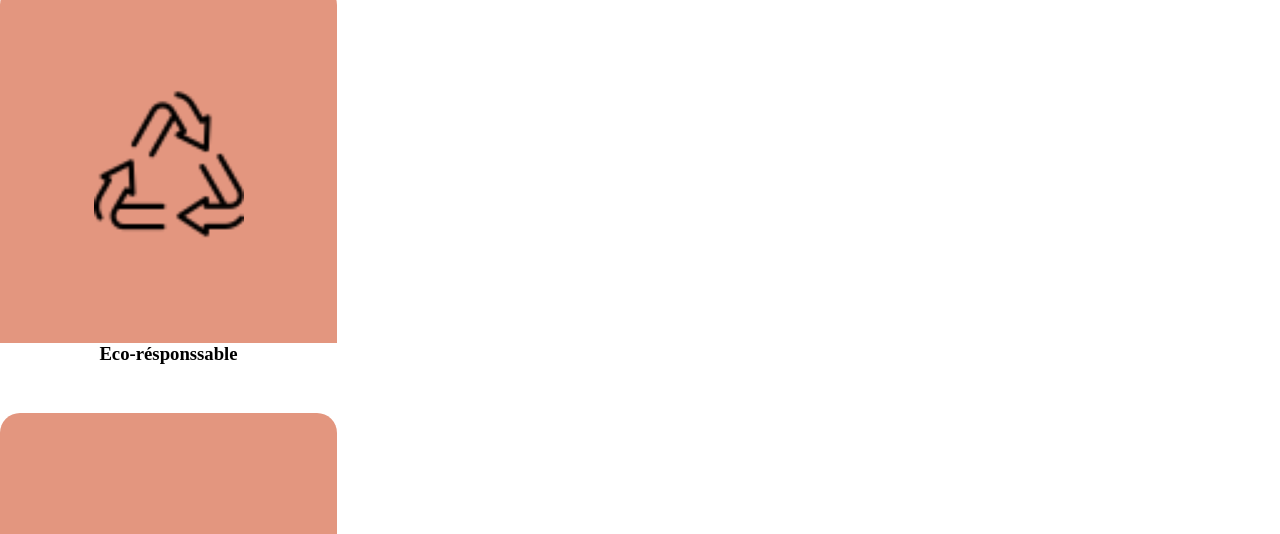
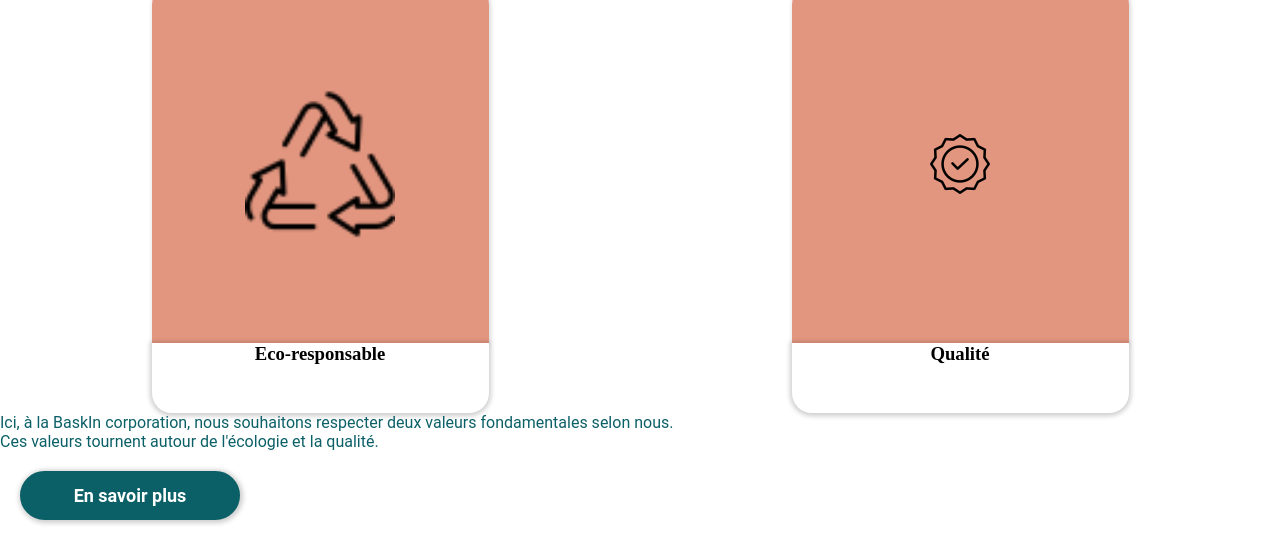
Before and after one commit to Cosmos248/BaskIn, a website built with webpack: page src/index.html in a window 1280 px wide. Shown: the part 123-657 px from the top of the page. Built offline with nearby package versions, Linux system fonts and the light colour scheme; files whose address does not match are found by name.

Commit message:
pour tout casser

```diff
--- a/src/index.html
+++ b/src/index.html
@@ -15,7 +15,7 @@
     </div>
     <div class="e-menu">
       <ul class="e-menu__ul">
-        <li class="e-menu__li"><a  class="e-decoration" href="marque.html">La marque</a></li>
+        <li class="e-menu__li"><a class="e-decoration" href="marque.html">La marque</a></li>
         <li class="e-menu__li"><a class="e-decoration" href="galerie.html">La galerie</a></li>
         <li class="e-menu__li"><a class="e-decoration" href="contact.html">Contact</a></li>
         <li class="e-menu__li"><a class="e-decoration" href="personalisation.html">Ma paire</a></li>
@@ -31,23 +31,26 @@
   <div id="vidéo_acueil">
     <!--Ici mettre la vidéo et le bouton "Je créer ma paire"-->
   </div>
-  <div id="valeurs">
   <H2>Nos valeurs</H2>
-    <div class="e-nosValeur-nosValeur">
-      <div class="valeurHaut">
+  <div>
+    <div class="valeurs">
+      <div class="e-valeur">
+        <div class="e-valeur__haut">
           <img class="e-nosValeur-Img" src="imgs/icons8-recycle-60.png">
         </div>
-      <div class="valeurBas">
-        <h3 class="e-nosValeur-h3">Eco-résponssable</h3>
+        <div class="e-valeur__bas">
+          <h3 class="e-nosValeur-h3">Eco-responsable</h3>
         </div>
       </div>
-    <div class="e-nosValeur-nosValeur">
-      <div class="valeurHaut">
+      <div class="e-valeur">
+        <div class="e-valeur__haut">
           <img src="imgs/icons8-quality-64.png">
         </div>
-      <div class="valeurBas">
+        <div class="e-valeur__bas">
           <h3 class="e-nosValeurs-h3">Qualité</h3>
         </div>
+      </div>
+
     </div>
     <p>Ici, à la BaskIn corporation, nous souhaitons respecter deux valeurs fondamentales selon nous.
       <br />
--- a/src/scss/components/_header.scss
+++ b/src/scss/components/_header.scss
@@ -9,7 +9,7 @@
     border-bottom-left-radius: 30px ;
     border-bottom-right-radius: 30px ;
     display: flex;
-    justify-content: space-around;
+    justify-content: space-between;
     align-items: center;
     margin: auto;
     box-shadow: 1px 1px 5px 2px $colorshadow;
@@ -19,6 +19,7 @@
 .e-logo{
     width: auto;
     display: flex;
+    margin: 0px 35px;
 }
 
 .e-logo__img{
@@ -45,7 +46,8 @@
 .e-menu__li{
     display: flex ;
     flex-direction: row;
-    margin-right: 25px;
+    margin-right: 35px;
     text-decoration: none;
+    align-items: center;
 
 }
--- a/src/scss/elements/nosValeurs.scss
+++ b/src/scss/elements/nosValeurs.scss
@@ -1,12 +1,27 @@
-.valeurHaut{
+
+.valeurs{
+    display: flex;
+    flex-direction: row;
+    justify-content: space-around;
+}
+
+.e-valeur{
+    display: flex;
+    flex-direction: column;
+
+}
+
+.e-valeur__haut{
     height: 358px;
     width: 337px;
     background: $colordarkpink;
     border-top-left-radius: 20px;
     border-top-right-radius:20px ;
     display: flex;
+    flex-direction: column;
     justify-content: center;
     align-items: center;
+    box-shadow: 1px 1px 5px 0px $colorshadow;
 
 }
 
@@ -14,7 +29,7 @@
     height: 150px;
 }
 
-.valeurBas{
+.e-valeur__bas{
     width: 337px;
     height: 70px;
     text-align: center;
@@ -22,4 +37,5 @@
     border-bottom-right-radius: 20px;
     background-color: #fff;
     vertical-align: middle;
+    box-shadow: 0px 1px 5px 2px $colorshadow;
 }
```
Lines whose indentation alone changed are shown as unchanged.
